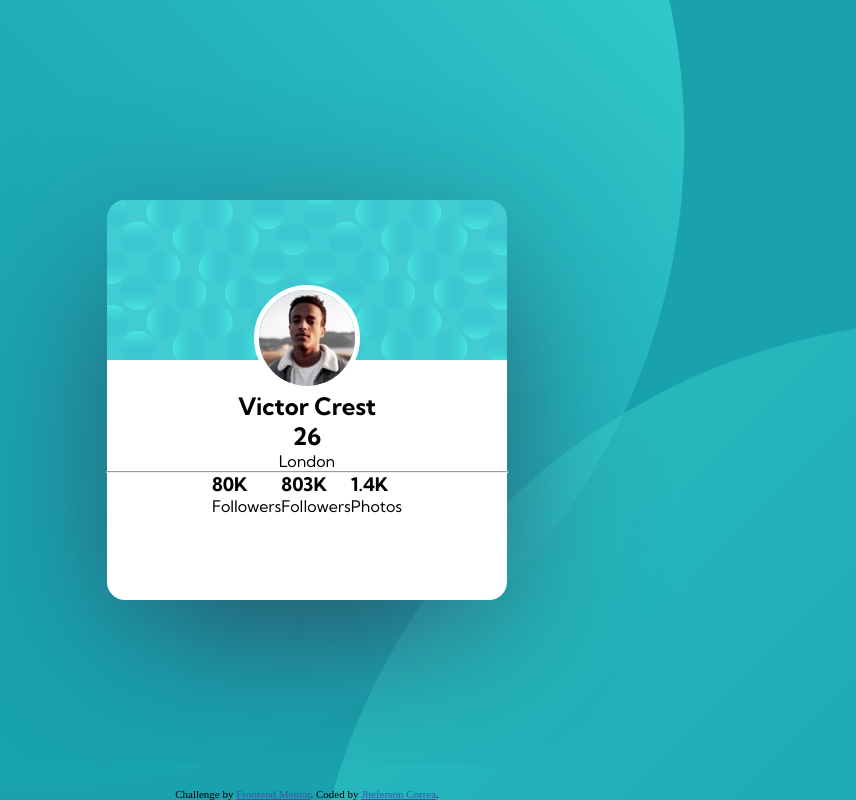
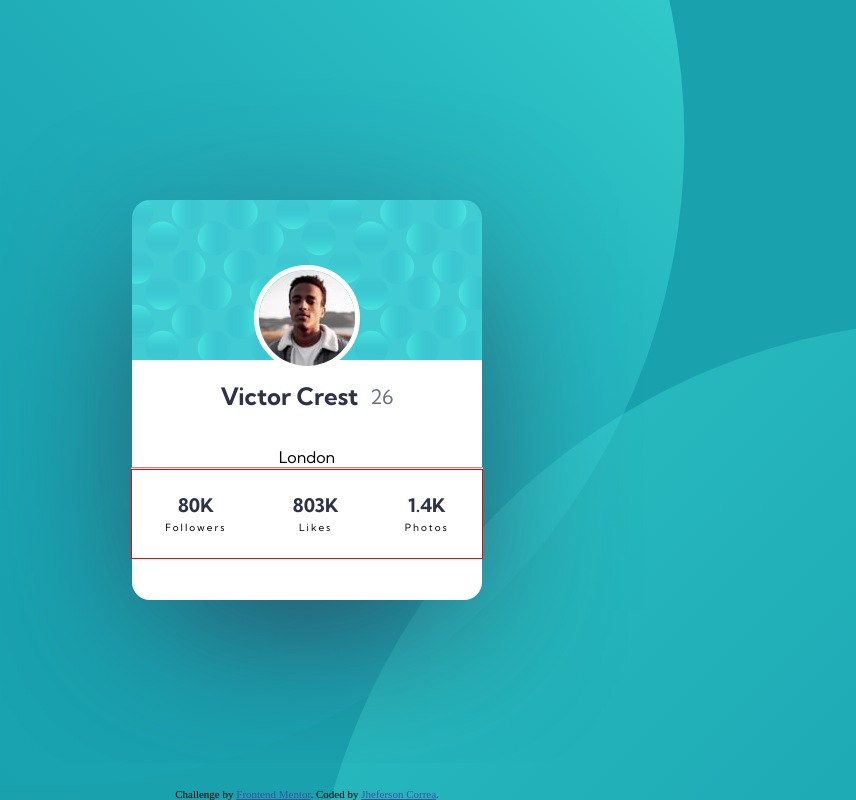
Before and after one commit to imjheef/profile-card-component-main, a plain HTML site: page index.html in a window 1280 px wide. Shown: the whole page, without its empty margins (333-1189 px from the left). Drawn offline with Linux system fonts and the light colour scheme.

Commit message:
check point at work

```diff
--- a/index.html
+++ b/index.html
@@ -34,9 +34,11 @@
 				<img
 					class="profile-img"
 					src="./images/image-victor.jpg"
-					alt="" />
-				<h1>Victor Crest</h1>
-				<h2>26</h2>
+					alt="Victor profile picture" />
+				<div class="info">
+					<h1>Victor Crest</h1>
+					<p>26</p>
+				</div>
 				<p>London</p>
 				<hr />
 				<section class="stats">
@@ -47,7 +49,7 @@
 
 					<div>
 						<h1>803K</h1>
-						<p>Followers</p>
+						<p>Likes</p>
 					</div>
 					<div>
 						<h1>1.4K</h1>
--- a/style.css
+++ b/style.css
@@ -25,15 +25,18 @@ body {
 }
 
 .profile-img {
+	position: relative;
+	top: 24px;
 	border: solid 5px white;
 	border-radius: 100px;
+	margin-bottom: 22px;
 }
 
 .card {
 	display: flex;
 	flex-direction: column;
 	height: 400px;
-	width: 400px;
+	width: 350px;
 	background-image: url(./images/bg-pattern-card.svg);
 	background-repeat: no-repeat;
 	background-color: white;
@@ -43,14 +46,39 @@ body {
 	font-family: 'Kumbh Sans', sans-serif;
 }
 
+.info {
+	display: flex;
+	gap: 12px;
+	color: var(--very-dark-desaturated-blue);
+	padding: 12px 0;
+	margin-bottom: 24px;
+}
+
+.info p {
+	color: var(--dark-grayish-blue);
+	font-size: 20px;
+}
+
 .stats {
 	display: flex;
-	justify-self: center;
-	align-self: center;
+	width: 100%;
+	padding: 24px 0;
+	/* height: ; */
+	border: red solid 1px;
+	justify-content: space-around;
+	text-align: center;
+}
+
+.stats h1 {
+	color: var(--very-dark-desaturated-blue);
+	margin-bottom: 4px;
 }
 
 .stats p {
+	text-align: center;
+	font-size: 10px;
 	font-weight: 400;
+	letter-spacing: 2px;
 }
 
 hr {
```
